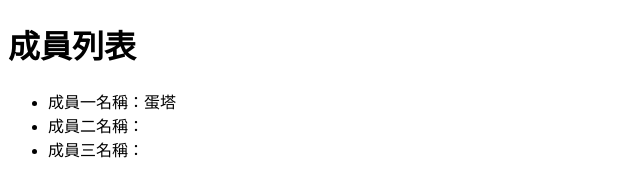
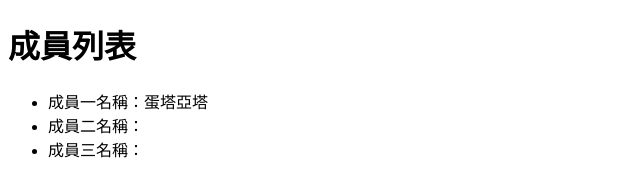
Before and after one commit to yatayork/1108_turn, a plain HTML site: page index.html in a window 1280 px wide. Shown: the full height of the page, 0-640 px from the left. Drawn offline with Linux system fonts and the light colour scheme.

Commit message:
修改成員a名稱

```diff
--- a/index.html
+++ b/index.html
@@ -8,7 +8,7 @@
     <body>
         <h1>成員列表</h1>
         <ul>
-            <li>成員一名稱：蛋塔</li>
+            <li>成員一名稱：蛋塔亞塔</li>
             <li>成員二名稱：</li>
             <li>成員三名稱：</li>
         </ul>
```
